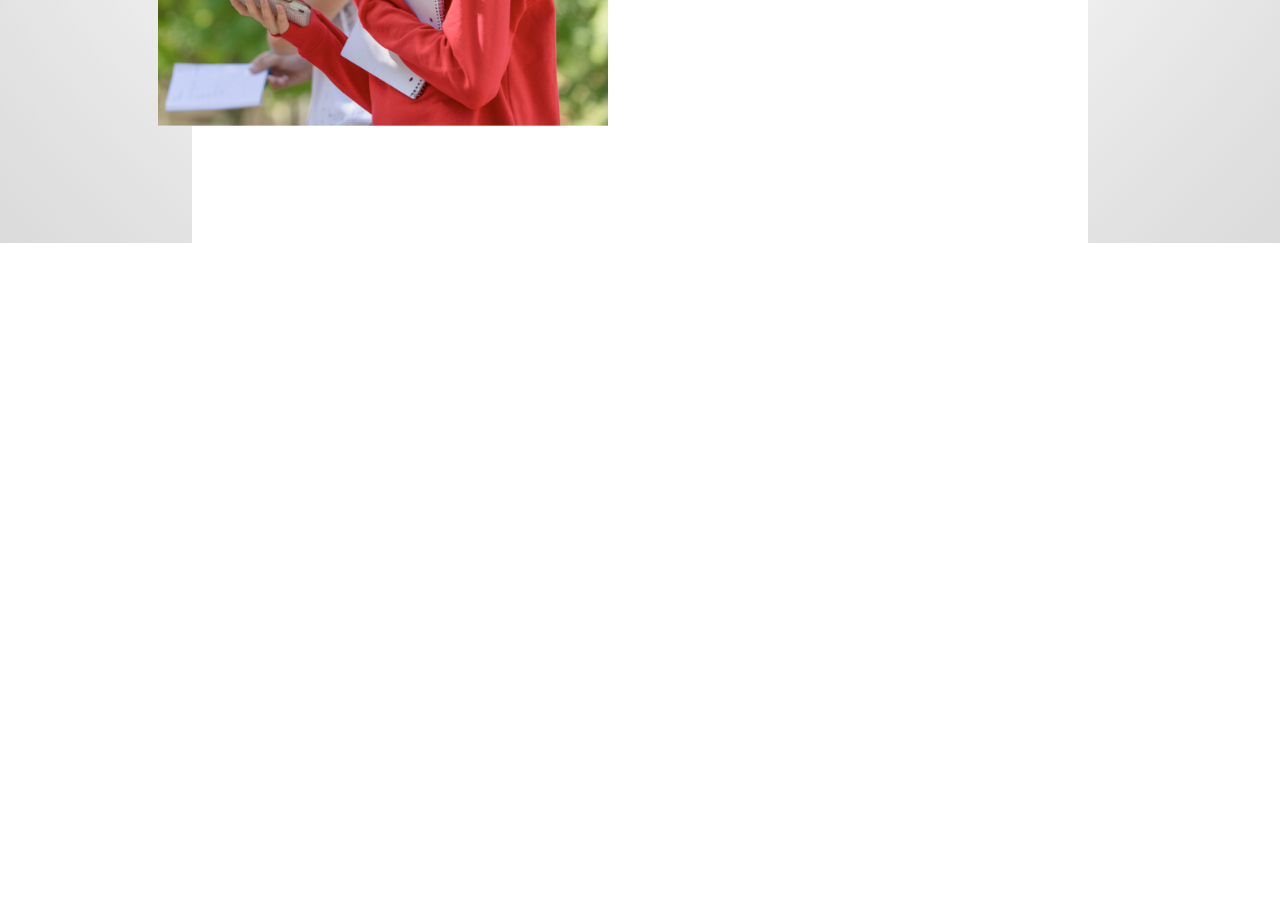
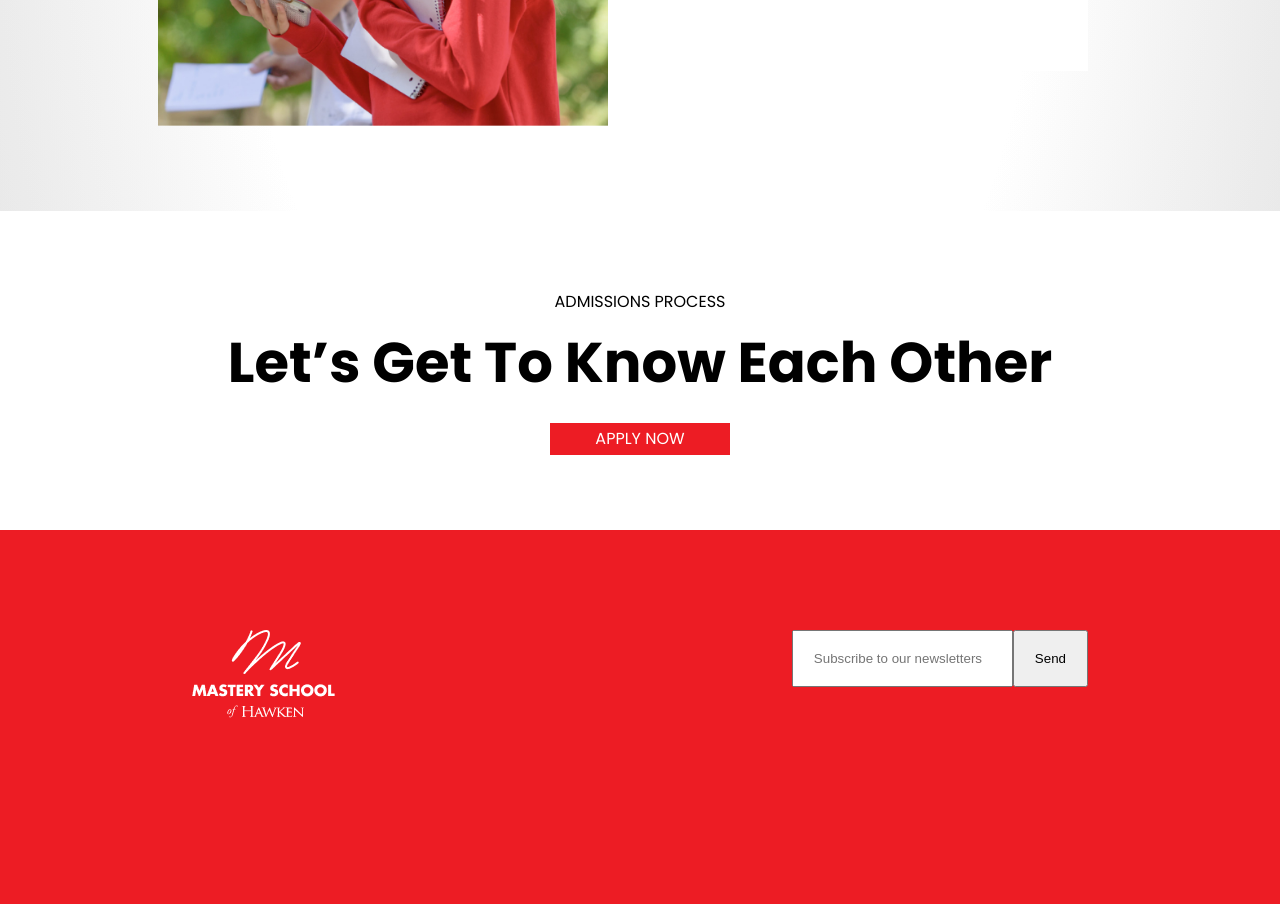
Before and after one commit to djoci/noformat_test, a plain HTML site: page index.html in a window 1280 px wide. Shown: the part 1163-2067 px from the top of the page. Before the commit the page ends 1406 px from the top, so only its background shows below. Drawn offline with Linux system fonts and the light colour scheme.

Commit message:
before jQuery adding

```diff
--- a/index.html
+++ b/index.html
@@ -82,6 +82,34 @@
                 </div>
             </div>
         </div>
+        <div class="container-fluid call-to-action">
+            <div class="container">
+                <p>Admissions process</p>
+                <h2>Let’s get to know each other</h2>
+                <div>
+                    <a href="#" class="button-red">Apply Now</a>
+                </div>
+            </div>
+        </div>
+        <div class="container-fluid footer">
+           <div class="container">
+                <div class="row">
+                   <div class="col-half">
+                       <div class="footer-logo">
+                            <img src="img/logo_5.png" alt="">
+                       </div>
+                   </div>
+                   <div class="col-half">
+                       <div class="footer-col">
+                           <form action="">
+                            <input type="text" placeholder="Subscribe to our newsletters">
+                            <input type="submit" value="Send">
+                           </form>
+                       </div>
+                   </div>
+                </div>
+           </div>
+        </div>
         <div class="scroll">
             <div class="scroll-text">
                 <p>scroll down</p>
--- a/style.css
+++ b/style.css
@@ -36,7 +36,9 @@
         width: 100%;
     }
 
-    .row {
+    .row ,
+    .footer-col,
+    .footer-col form {
         display: flex;
         flex-wrap: wrap;
         flex-direction: row;
@@ -146,8 +148,28 @@
         margin-bottom: 63px;
     }
 
-    .hero {
+    .hero ,
+    .call-to-action{
         padding: 4.68em 0.9em;
+    }
+
+    .call-to-action {
+        background: #FFF;
+    }
+
+    .call-to-action p ,
+    .call-to-action a {
+        text-transform: uppercase;
+    }
+
+    .call-to-action h2 {
+        margin-bottom: 30px;
+    }
+
+    .call-to-action .button-red {
+        width: 180px;
+        margin-left: auto;
+        margin-right: auto;
     }
 
     .subheading {
@@ -165,7 +187,7 @@
         font-weight: 700;
     }
 
-    .macro {
+    .macro  {
         background: #FFF;
         padding: 4.68em 6.625em;
         text-align: left;
@@ -228,6 +250,32 @@
         height: auto;
     }
 
+    .footer {
+        background: #ED1C24;
+        color: #FFF;
+        font-size: 14px;
+        line-height: 21px;
+        padding: 100px 0;
+        text-align: left;
+    }
+
+    .footer-col ,
+    .footer-logo {
+        margin-bottom: 40px;
+    }
+
+    .footer-col form {
+        margin-left: auto;
+    }
+
+    .footer-col input {
+        height: 57px;
+    }
+
+    .footer-col input {
+        padding: 0 20px;
+    }
+
     @media screen and (min-width: 768px) {
         /*navbar*/
         .navbar {
@@ -287,9 +335,25 @@
             background-position: 0 0, 7.5px 7.5px;
             background-size: 15px 15px;
         }
+
+        .footer-col ,
+        .footer-logo {
+            margin-bottom: 80px;
+        }
     }
 
-    @media screen and (max-width: 992px) {
+    @media screen and (min-width: 992px) {
+        .macro {
+            margin-bottom: 140px;
+        }
+
+        .macro-image {
+            margin-bottom: -140px;
+        }
+
+    }
+
+    @media screen and (max-width: 991px) {
         h1 {
             font-size: 4em;
             line-height: 70px;
@@ -314,7 +378,7 @@
         }
 
         .macro {
-            padding: 2em 4em;
+            padding: 2em 4em 6em;
         }
 
         .macro-image img {
```
Also changed, not shown: img/logo_5.png (added).
